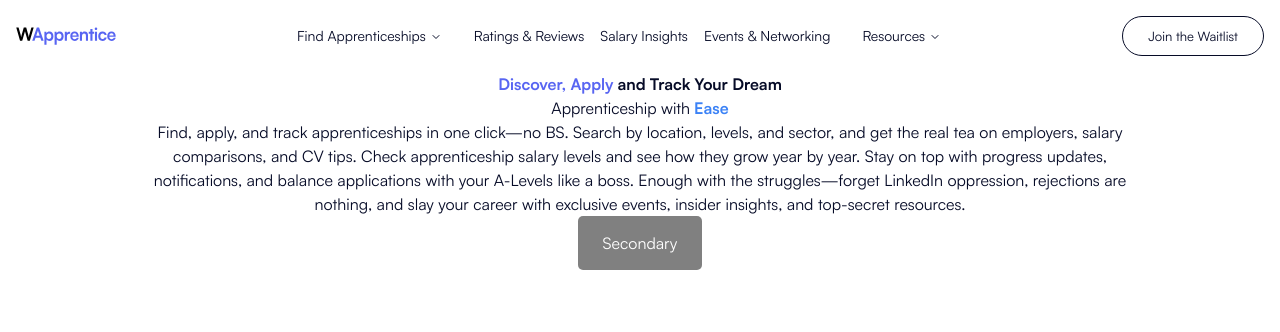
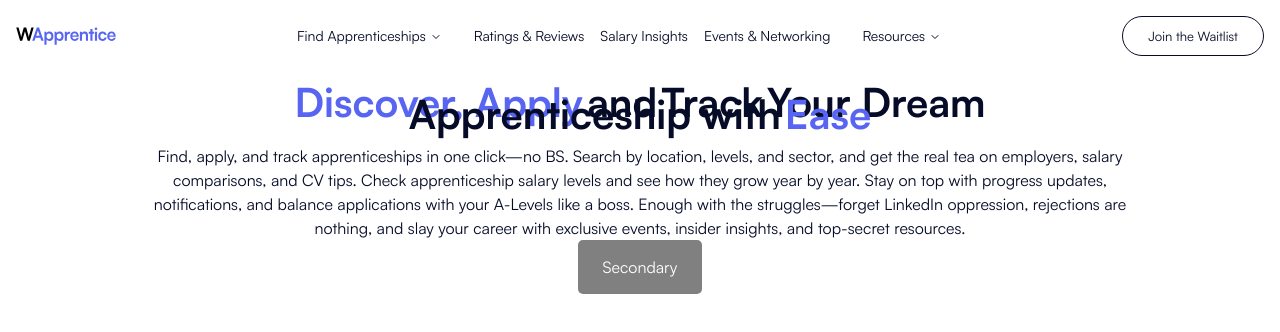
Before and after one commit to tobilobasalawu/WApprentice, a Next.js app: page / in a window 1280 px wide. Shown: the top 332 px of the page. Built offline with nearby package versions, Linux system fonts and the light colour scheme.

Commit message:
structing heading for hero

```diff
--- a/src/components/Hero.tsx
+++ b/src/components/Hero.tsx
@@ -3,16 +3,21 @@ import Button from './Button';
 export default function Hero() {
   return (
     <div className="flex flex-col items-center">
-      <div className='flex space-x-1'>
-        <h1 className="text-[var(--special)] font-bold">Discover, Apply</h1>
-        <h1 className="font-bold">and</h1>
-        <h1 className="font-bold">Track</h1>
-        <h1 className="font-bold">Your Dream</h1>
-      </div>
 
-      <div className='flex space-x-1'>
-        <h1 className="font-normal">Apprenticeship with</h1>
-        <h1 className="text-blue-500 font-bold">Ease</h1>
+      <div className='flex flex-col items-center'>
+
+        <div className='flex space-x-1 mb-0'>
+          <h1 className="text-[var(--special)] font-bold" style={{ fontSize: '40px' }}>Discover, Apply</h1>
+          <h1 className="font-bold" style={{ fontSize: '40px' }}>and</h1>
+          <h1 className="font-bold" style={{ fontSize: '40px' }}>Track</h1>
+          <h1 className="font-bold" style={{ fontSize: '40px' }}>Your Dream</h1>
+        </div>
+
+        <div className='flex space-x-1 mt-[-3rem]'>
+          <h1 className="font-bold" style={{ fontSize: '40px' }}>Apprenticeship with</h1>
+          <h1 className="text-[var(--special)] font-bold" style={{ fontSize: '40px' }}>Ease</h1>
+        </div>
+
       </div>
 
       <p className="max-w-5xl text-center">
```
